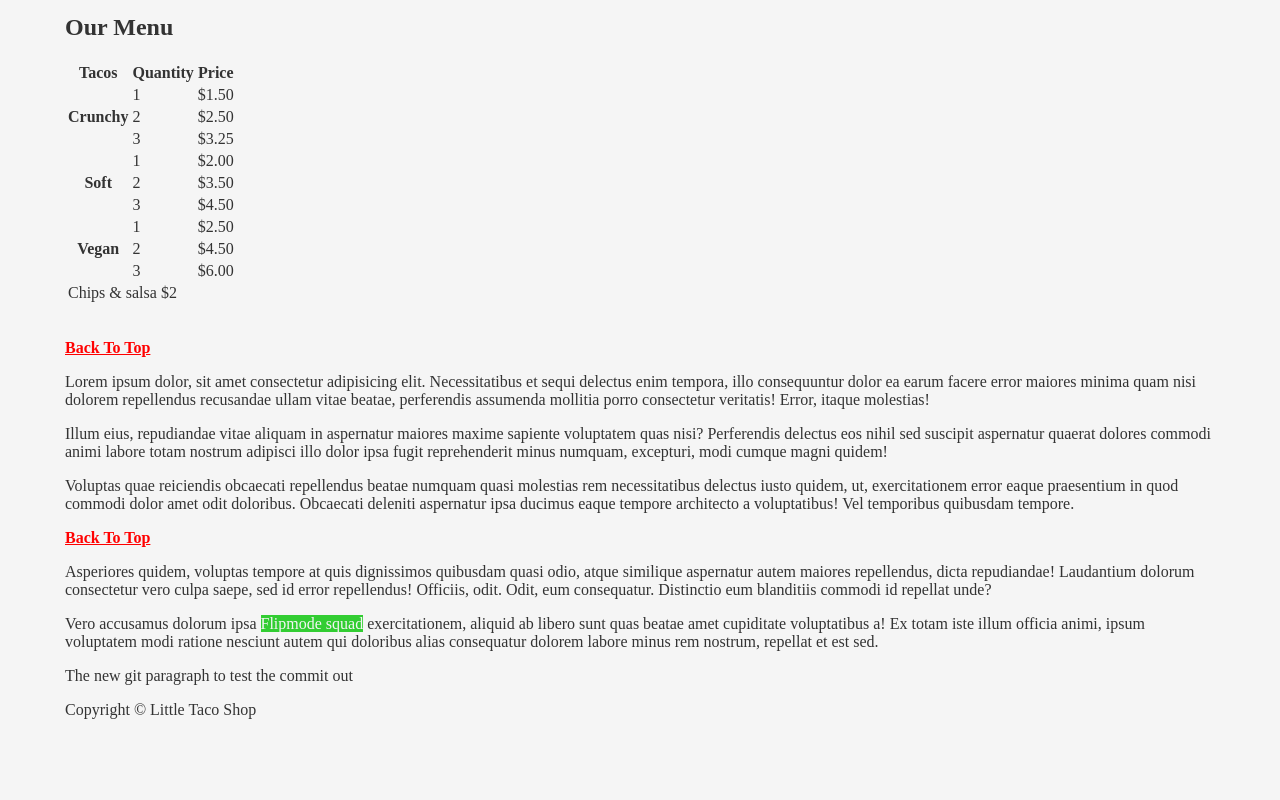
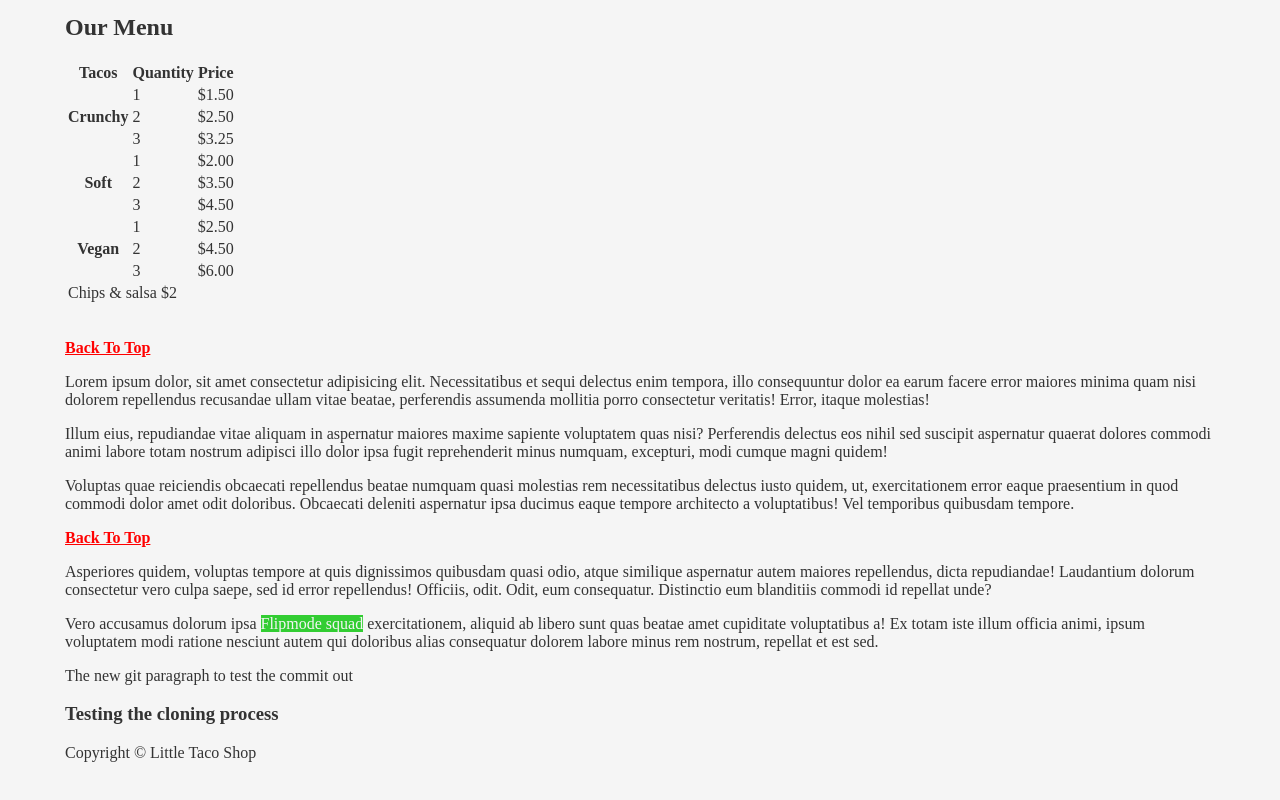
Before and after one commit to Jointkillah/git, a plain HTML site: page index.html in a window 1280 px wide. Shown: the part 344-1144 px from the top of the page. Drawn offline with Linux system fonts and the light colour scheme; files that its build step writes are made by us from their sources; files whose address does not match are found by name.

Commit message:
Added h3 to the footer paragraph area

```diff
--- a/index.html
+++ b/index.html
@@ -129,6 +129,7 @@
 
     <footer class="footer">
         <p>
+            <h3>Testing the cloning process</h3>
             <span class="nowrap">Copyright &copy;<time id="year"></time></span>
             <span class="nowrap">Little Taco Shop</span>
         </p>
```
